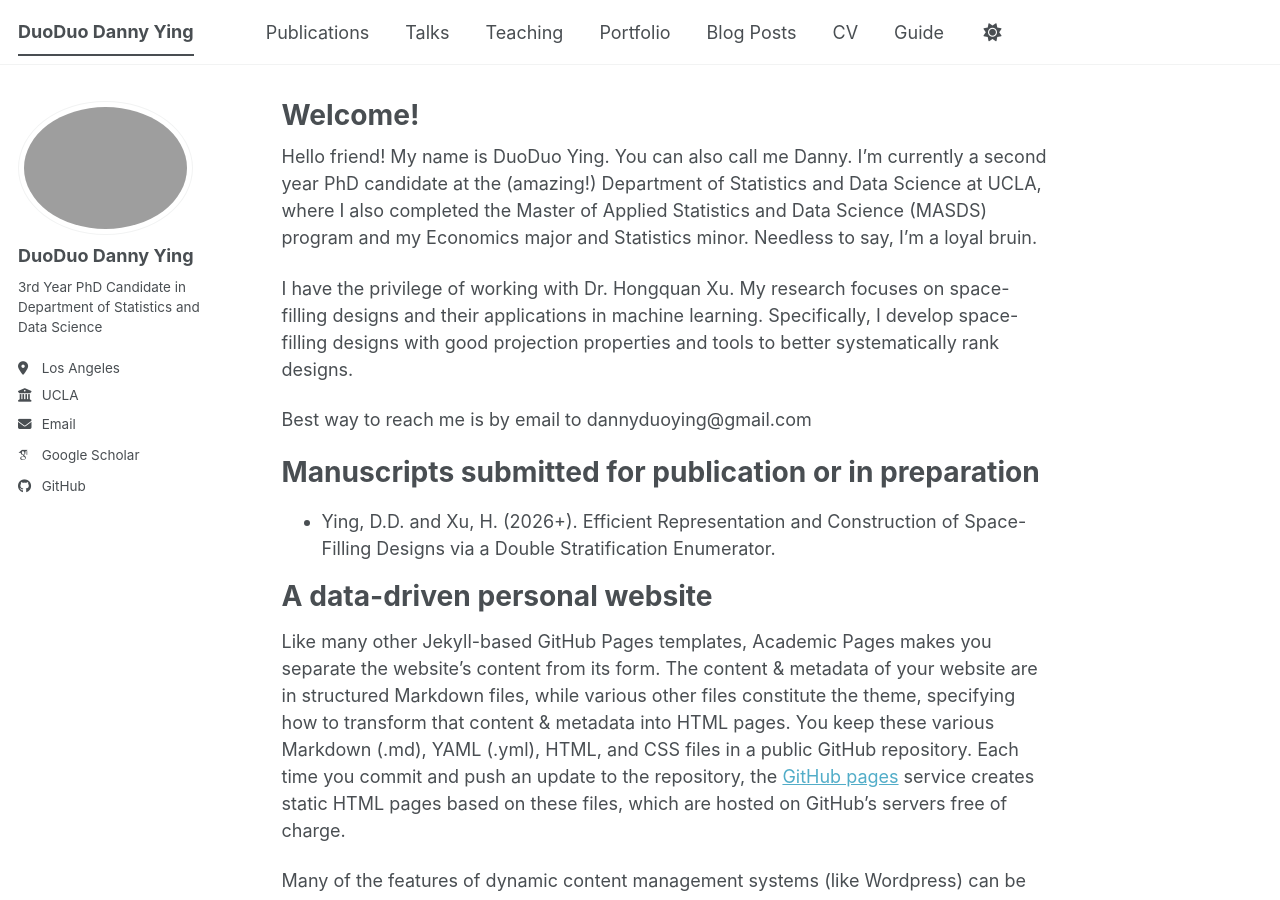
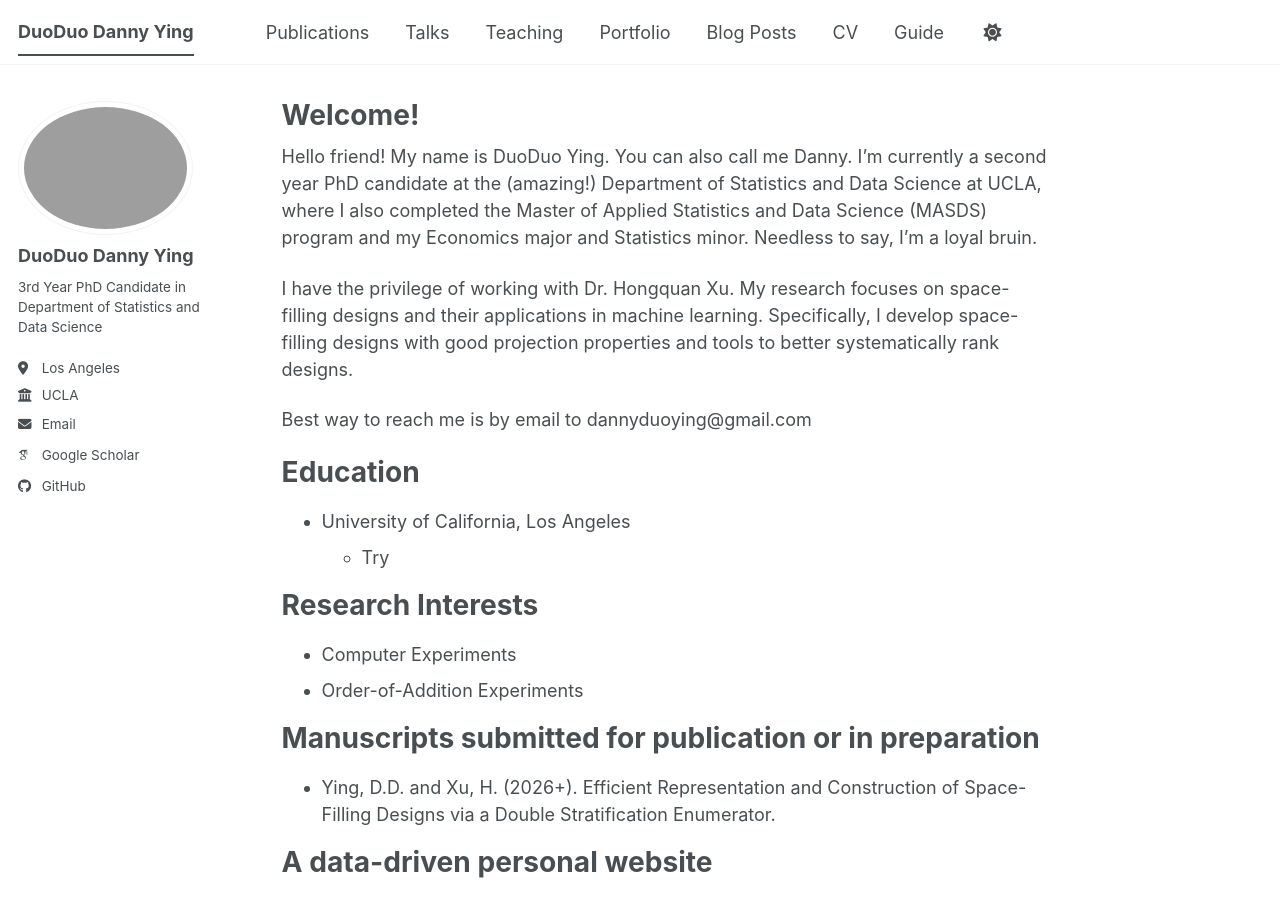
Before and after one commit to dannyduoying/dannyduoying.github.io, a Jekyll site: the page built from _pages/about.md, in a window 1280 px wide and 900 px high. Built offline with Jekyll 4.4.1, drawn with Linux system fonts in a browser that asks for light colours; some web fonts are replaced; a script bundle is joined from its source files by our own code; library files that are not in the unit come from our copies.

Commit message:
Update about.md with Education and Research Interests
Added sections for Education and Research Interests in the about page.

```diff
--- a/_pages/about.md
+++ b/_pages/about.md
@@ -12,6 +12,16 @@ Hello friend! My name is DuoDuo Ying. You can also call me Danny. I'm currently
 I have the privilege of working with Dr. Hongquan Xu. My research focuses on space-filling designs and their applications in machine learning. Specifically, I develop space-filling designs with good projection properties and tools to better systematically rank designs.
 
 Best way to reach me is by email to dannyduoying@gmail.com
+
+Education
+======
+- University of California, Los Angeles
+  - Try
+
+Research Interests
+======
+- Computer Experiments
+- Order-of-Addition Experiments
 
 
 Manuscripts submitted for publication or in preparation
```
